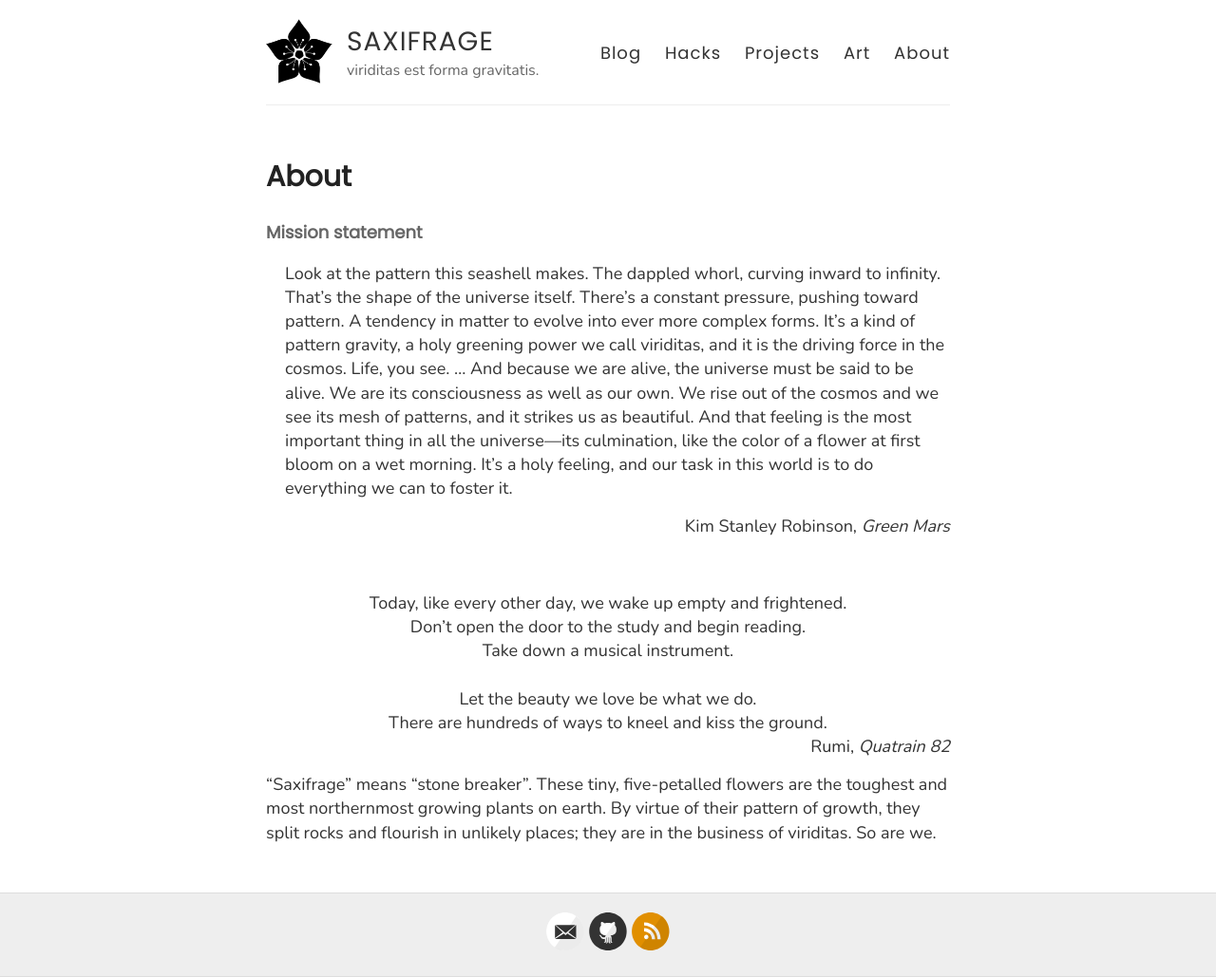
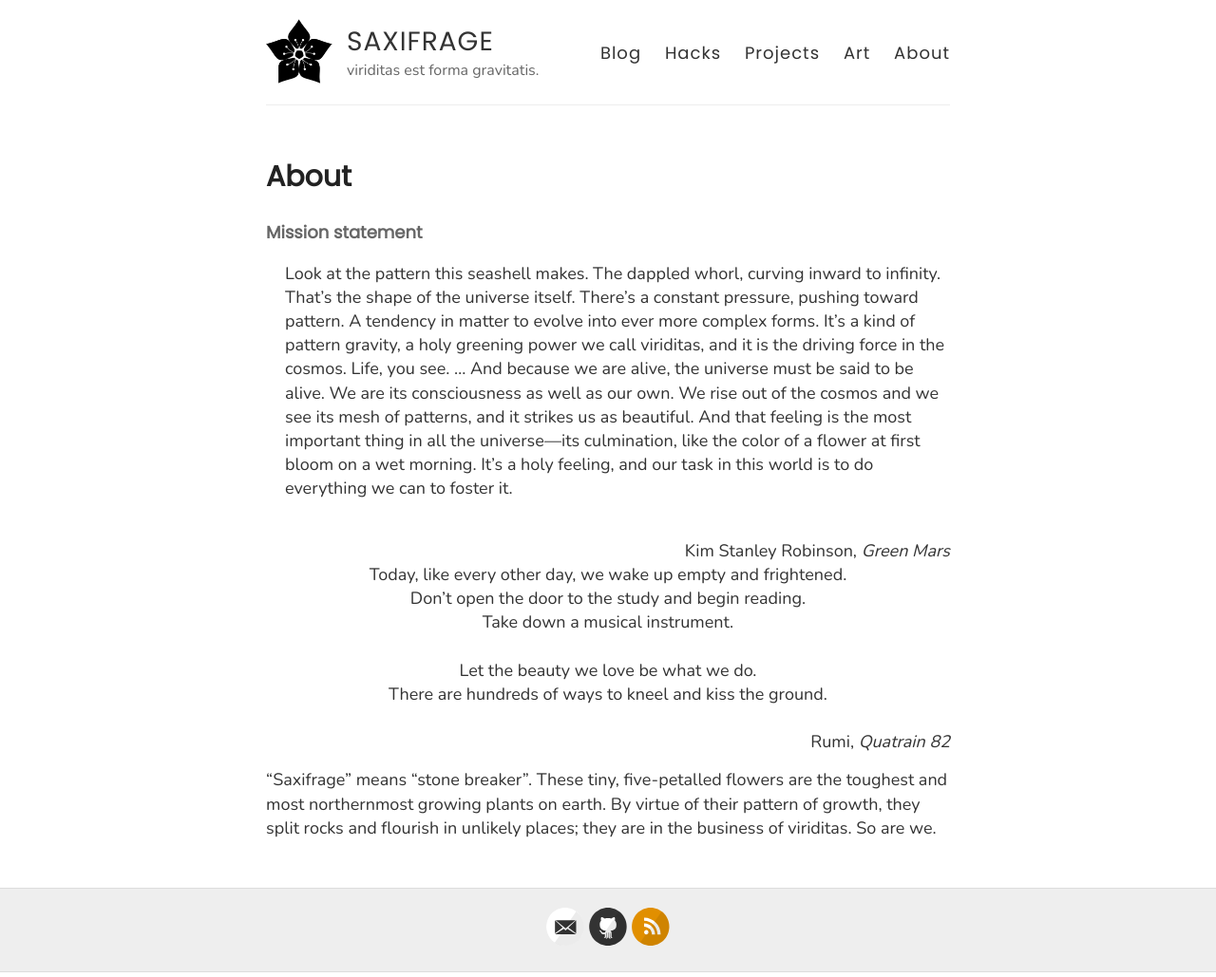
Before and after one commit to heptarch/heptarch.github.io, a Jekyll site: the page built from about.md, in a window 1280 px wide. Shown: the whole page at 95% size. Built offline with Jekyll 4.4.1, drawn with Linux system fonts in a browser that asks for light colours.

Commit message:
Update about.md

```diff
--- a/about.md
+++ b/about.md
@@ -19,10 +19,10 @@ strikes us as beautiful. And that feeling is the most important thing
 in all the universe—its culmination, like the color of a flower at
 first bloom on a wet morning. It’s a holy feeling, and our task in
 this world is to do everything we can to foster it.
-</span>
+</span> <br>
 
 <div style="text-align: right">Kim Stanley Robinson, <i>Green Mars</i>
-</div><br>
+</div>
 
 <div>
 <center>
@@ -33,8 +33,8 @@ Take down a musical instrument.<br>
 <br>
 
 Let the beauty we love be what we do.<br>
-There are hundreds of ways to kneel and kiss the ground. <br>
-</center>
+There are hundreds of ways to kneel and kiss the ground.
+</center> <br>
 </div>
 
 <div style="text-align: right">Rumi, <i>Quatrain 82</i></div>
```
